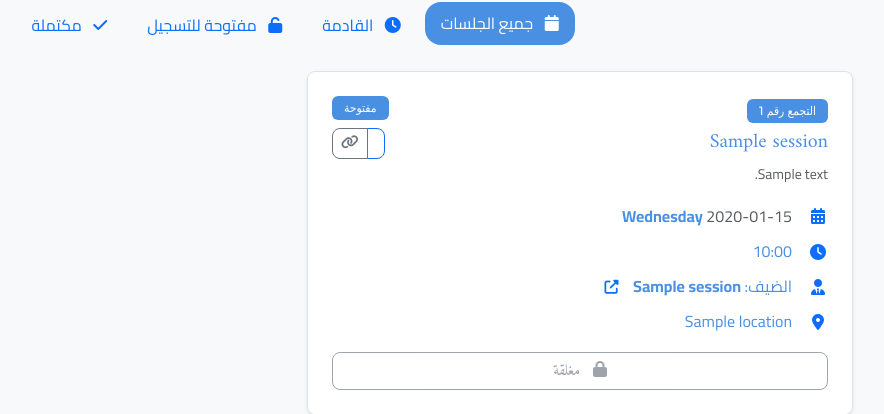
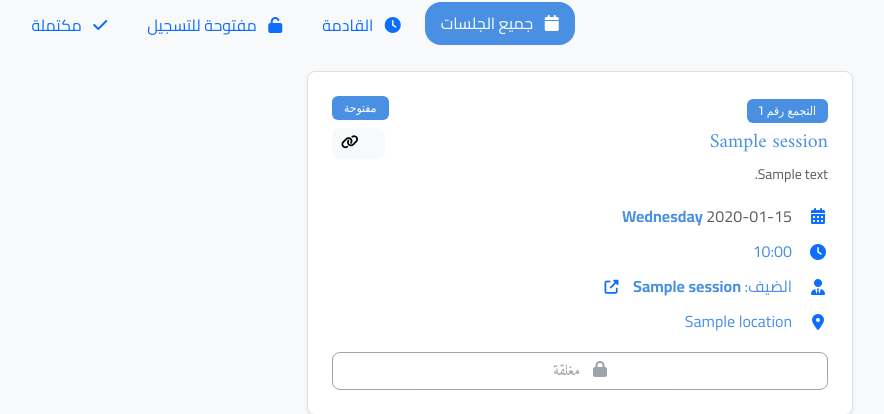
Before and after one commit to ahmedfayezzz/event-planner, a Flask app: template templates/sessions.html in a window 1280 px wide. Shown: the part 289-703 px from the top of the page, without its empty margins (345-1229 px from the left). Run offline with Flask 3, Linux system fonts and the light colour scheme; the template is opened without the code that fills it: most values are stand-ins (such as "Sample title", 1, 10 or a date in 2020); some libraries are stand-ins or nearby versions.

Commit message:
Update button styles for session sharing and link copying actions
Modify button classes in templates/sessions.html from btn-outline-primary/secondary to btn-light and update JS logic in copyLink function to reflect the class change.

Replit-Commit-Author: Agent
Replit-Commit-Session-Id: d45773af-adf2-455d-8ed6-74bc63a51c26
Replit-Commit-Checkpoint-Type: full_checkpoint
Replit-Commit-Screenshot-Url: https://storage.googleapis.com/screenshot-production-us-central1/bc0b2a7c-9090-4e19-b3a6-cd174a02c303/d45773af-adf2-455d-8ed6-74bc63a51c26/Cs24Mzv

```diff
--- a/templates/sessions.html
+++ b/templates/sessions.html
@@ -74,10 +74,10 @@
                                     <span class="badge bg-info">مكتملة</span>
                                     {% endif %}
                                     <div class="btn-group btn-group-sm">
-                                        <button class="btn btn-outline-primary btn-sm" onclick="shareSessionOnX({{ session.id }})" title="مشاركة">
+                                        <button class="btn btn-light btn-sm" onclick="shareSessionOnX({{ session.id }})" title="مشاركة">
                                             <i class="fab fa-x-twitter"></i>
                                         </button>
-                                        <button class="btn btn-outline-secondary btn-sm" onclick="copyLink({{ session.id }})" title="نسخ الرابط">
+                                        <button class="btn btn-light btn-sm" onclick="copyLink({{ session.id }})" title="نسخ الرابط">
                                             <i class="fas fa-link"></i>
                                         </button>
                                     </div>
@@ -298,12 +298,12 @@ function copyLink(sessionId) {
         const originalHTML = btn.innerHTML;
         btn.innerHTML = '<i class="fas fa-check"></i>';
         btn.classList.add('btn-success');
-        btn.classList.remove('btn-outline-secondary');
+        btn.classList.remove('btn-light');
 
         setTimeout(() => {
             btn.innerHTML = originalHTML;
             btn.classList.remove('btn-success');
-            btn.classList.add('btn-outline-secondary');
+            btn.classList.add('btn-light');
         }, 2000);
     }).catch(err => {
         alert('فشل نسخ الرابط');
```
